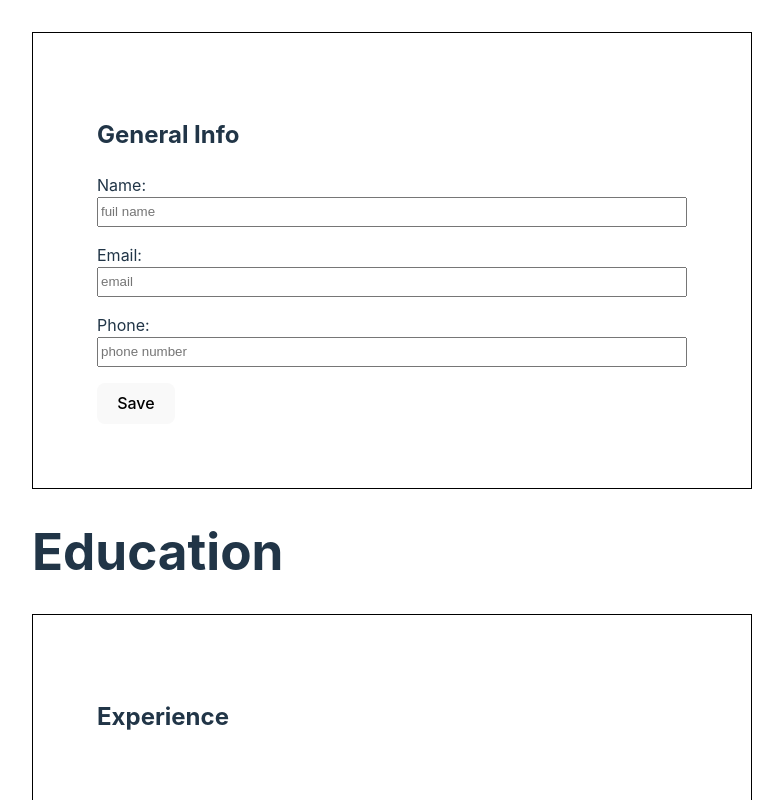
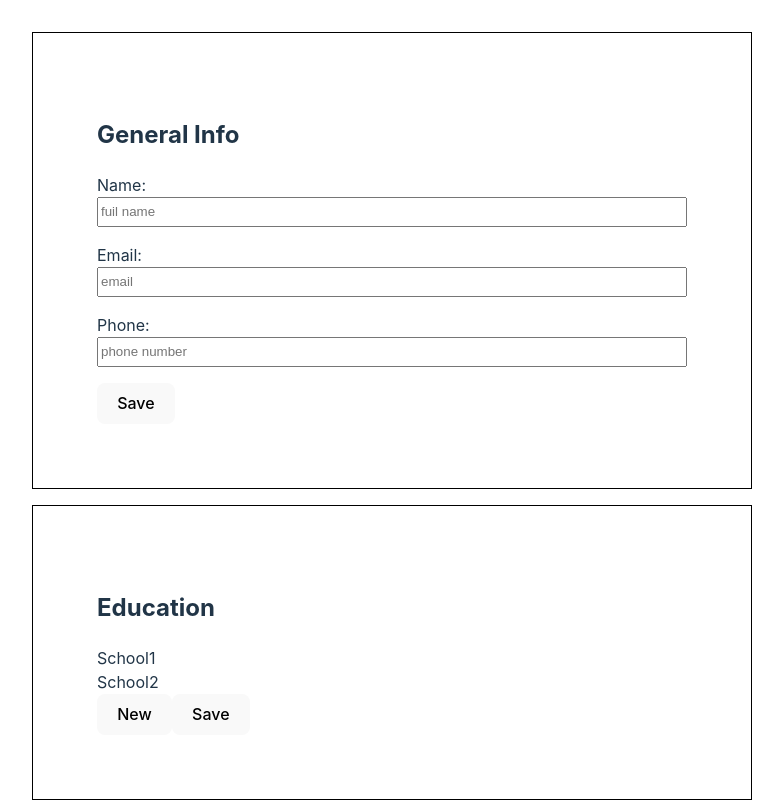
Before and after one commit to z4le3c/cv-app, a React (Vite) app: page / in a window 1280 px wide. Shown: the top 800 px of the page, without its empty margins (248-1031 px from the left). Built offline with nearby package versions, Linux system fonts and the light colour scheme.

Commit message:
add school list and simple editing in education compt

```diff
--- a/src/components/EducationInfoSection.jsx
+++ b/src/components/EducationInfoSection.jsx
@@ -1,9 +1,79 @@
-function EducationInfoSection() {
-    return (
-      <div className="edu-exp edit-card">
-        <h1>Education</h1>
-      </div>
-    )
+import { useState } from "react"
+function EducationInfoSection({ educationalInfo, setEducationalInfo }) {
+  const [editing, setEditing] = useState(true)
+  const [adding, setAdding] = useState(false)
+  const [currEditingEdu, setCurrEditingEdu] = useState(-1)
+
+  const handleEdit = () => {
+    setEditing(true)
+  }
+
+  const handleSave = () => {
+    setCurrEditingEdu(-1)
+    setEditing(false)
+  }
+
+  const handleChange = (e) => {
+    let { id, name, value } = e.target
+    id = +id
+    const newEduInfo = [...educationalInfo]
+    const indexToUpdate = educationalInfo.findIndex((item) => {
+      return item.id === id
+    })
+    newEduInfo[indexToUpdate][name] = value
+    setEducationalInfo(newEduInfo)
+  }
+
+  const handleNewEducation = () => {}
+
+  const handleSchoolEdit = (e) => {
+    let { id } = e.target
+    id = +id
+    setCurrEditingEdu(id)
+  }
+
+  return (
+    <div
+      className="edu-exp section"
+      onClick={!editing ? handleEdit : undefined}
+    >
+      <h2>Education</h2>
+      {editing ? (
+        <>
+          {educationalInfo.map((education) => {
+            return currEditingEdu == education.id ? (
+              <div className="input-container" key={education.id}>
+                <label htmlFor={education.id}>School: </label>
+                <input
+                  type="text"
+                  id={education.id}
+                  name="school"
+                  value={education.school}
+                  onChange={handleChange}
+                />
+              </div>
+            ) : (
+              <div id={education.id} onClick={handleSchoolEdit} key={education.id}>
+                {education.school}
+              </div>
+            )
+          })}
+          <button onClick={handleNewEducation}>New</button>
+          <button onClick={handleSave}>Save</button>
+        </>
+      ) : (
+        <div>
+          {educationalInfo.map((education) => {
+            return (
+              <p key={education.id}>
+                {education.school}
+              </p>
+            )
+          })}
+        </div>
+      )}
+    </div>
+  )
 }
 
 export default EducationInfoSection
```
Also changed, not shown: src/components/CVOutput.jsx (deleted, +0 -9 lines).
